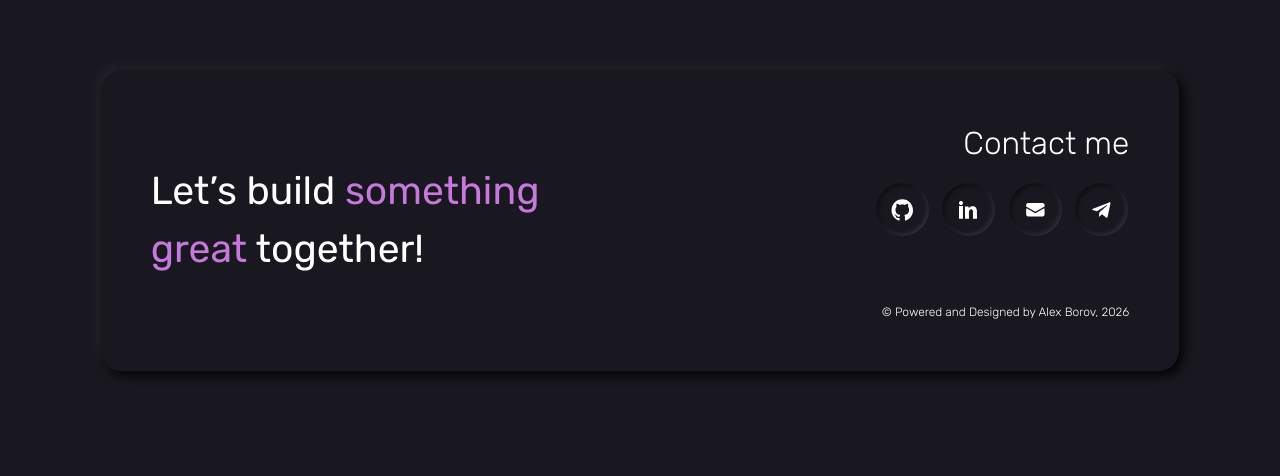
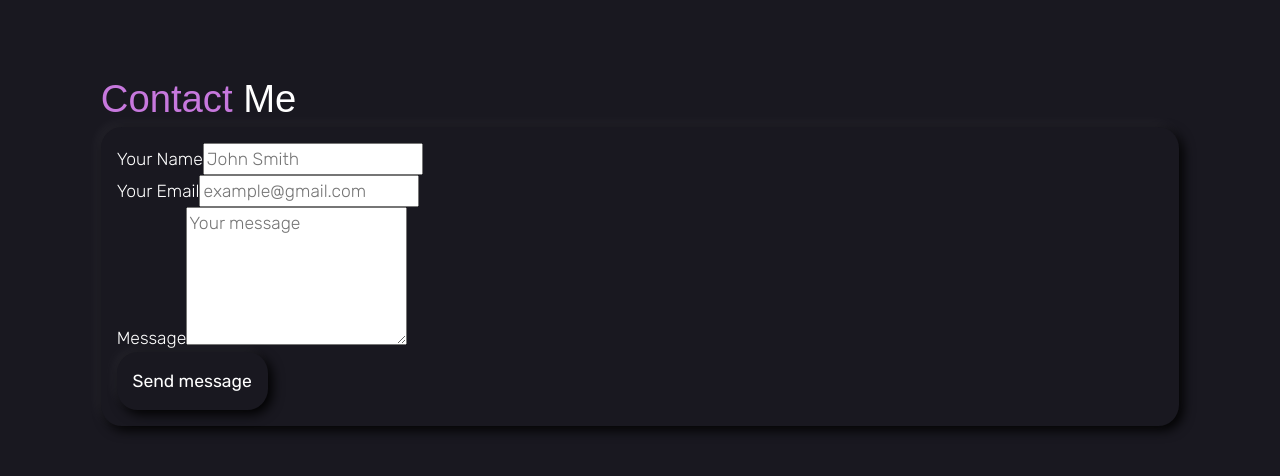
Before and after one commit to alexborovdev/personal-website, a React (Vite) app: page / in a window 1280 px wide. Shown: the part 1264-1740 px from the top of the page. Before the commit the page ends 1650 px from the top, so only its background shows below. Built offline with nearby package versions, Linux system fonts and the light colour scheme; a web font is replaced by a local one.

Commit message:
feat: add Contacts markup

```diff
--- a/src/pages/Home/Home.tsx
+++ b/src/pages/Home/Home.tsx
@@ -1,6 +1,7 @@
 import Hero from '@/sections/Hero'
 import Skills from '@/sections/Skills'
 import Portfolio from '@/sections/Portfolio'
+import Contacts from '@/sections/Contacts'
 
 const Home = () => {
   return (
@@ -8,6 +9,7 @@ const Home = () => {
       <Hero />
       <Skills />
       <Portfolio />
+      <Contacts />
     </main>
   )
 }
--- /dev/null
+++ b/src/sections/Contacts/Contacts.tsx
@@ -0,0 +1,79 @@
+import Button from '@/shared/ui/Button'
+import styles from './Contacts.module.scss'
+
+const Contacts = () => {
+  return (
+    <section
+      id="contacts"
+      aria-labelledby="contacts-title"
+      className={styles.contacts}
+    >
+      <div className={`container ${styles.content}`}>
+        <h2
+          id="contacts-title"
+          className={styles.mainTitle}
+        >
+          <span className="accented">Contact</span> Me
+        </h2>
+        <form
+          className={`tile ${styles.form}`}
+          noValidate
+        >
+          <div className={styles.info}>
+            <div className={styles.infoField}>
+              <label htmlFor="name" className={styles.infoLabel}>
+                Your Name
+              </label>
+              <input
+                id="name"
+                name="name"
+                type="text"
+                className={styles.infoInput}
+                placeholder="John Smith"
+                required
+              />
+            </div>
+            <div className={styles.infoField}>
+              <label htmlFor="email" className={styles.infoLabel}>
+                Your Email
+              </label>
+              <input
+                id="email"
+                name="email"
+                type="email"
+                className={styles.infoInput}
+                placeholder="example@gmail.com"
+                required
+              />
+            </div>
+          </div>
+          <div className={styles.message}>
+            <div className={styles.messageField}>
+              <label htmlFor="message" className={styles.messageLabel}>
+                Message
+              </label>
+              <textarea
+                id="message"
+                name="message"
+                className={styles.messageTextarea}
+                placeholder="Your message"
+                rows={5}
+                required
+              />
+            </div>
+          </div>
+          <Button
+            type="submit"
+            className={`tileHover ${styles.button}`}
+            ariaLabel="Sand me an email"
+            title="Sand me an email"
+          >
+            Send message
+          </Button>
+        </form>
+      </div>
+    </section>
+  )
+}
+
+export default Contacts
--- /dev/null
+++ b/src/sections/Contacts/index.ts
@@ -0,0 +1 @@
+export { default } from './Contacts'
```
Also changed, not shown: src/sections/Contacts/Contacts.module.scss (added).
